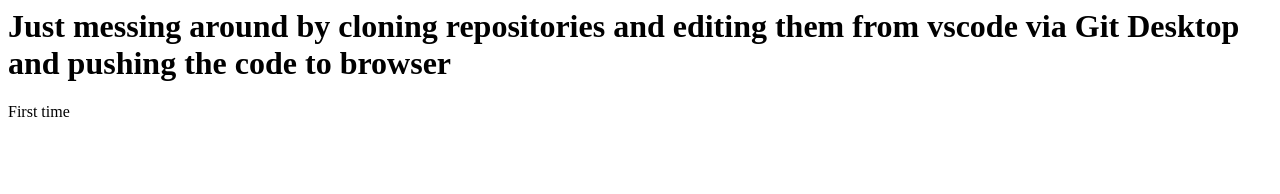
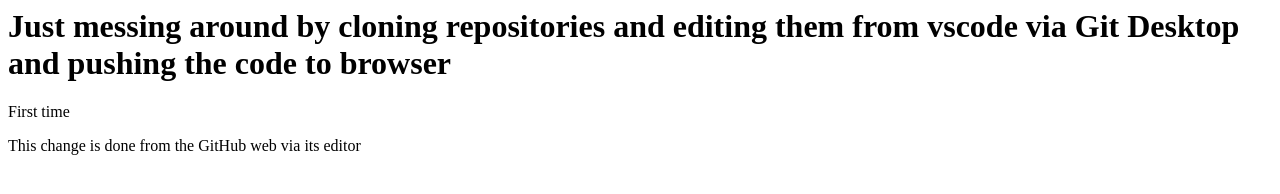
Before and after one commit to basyaman/TryingPush, a plain HTML site: page index.html in a window 1280 px wide. Drawn offline with Linux system fonts and the light colour scheme.

Commit message:
Update index.html

```diff
--- a/index.html
+++ b/index.html
@@ -2,5 +2,6 @@
   <head>
     <h1>Just messing around by cloning repositories and editing them from vscode via Git Desktop and pushing the code to browser</h1>
   <p>First time</p>
+    <p>This change is done from the GitHub web via its editor</p>
   </head>
 </html>
```
